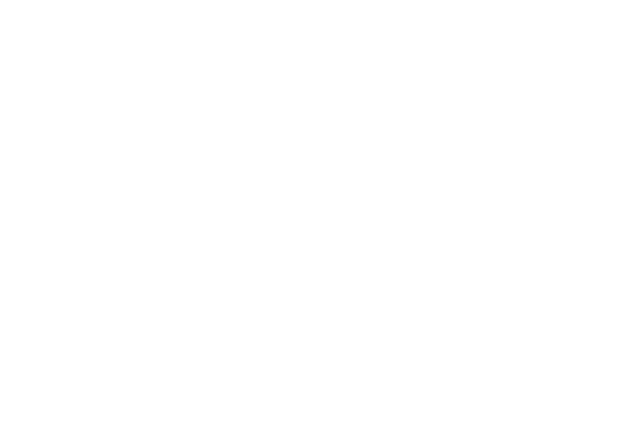
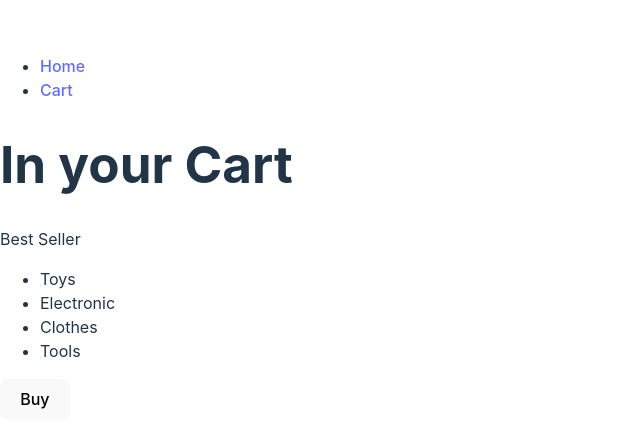
Before and after one commit to Will-Java-FS/Team2-Project1-AnupJacob-GiancarlosMarte-OscarRamirez-RalphSadca, a React (Vite) app in the folder React/Ecomm/: page /cart in a window 1280 px wide. Before the commit this address had no page. Shown: the part 171-618 px from the top of the page, without its empty margins (0-640 px from the left). Built offline with nearby package versions, Linux system fonts and the light colour scheme.

Commit message:
add main page and cart page

```diff
--- /dev/null
+++ b/React/Ecomm/src/Pages/cartpage.tsx
@@ -0,0 +1,12 @@
+import { Main } from "../components/maincomp"
+
+const CartPage = () => {
+    return(
+        <>
+        <h1>In your Cart</h1>
+        <Main/>
+        <button>Buy</button>
+        </>
+    )
+}
+export default CartPage
--- a/React/Ecomm/src/Pages/layout.tsx
+++ b/React/Ecomm/src/Pages/layout.tsx
@@ -6,7 +6,7 @@
         <nav>
             <ul>
                 <li>
-                    <Link to="/">Home</Link>
+                    <Link to="/main">Home</Link>
                 </li>
                 {/*<li>
                     <Link to="/login">Login</Link>
--- /dev/null
+++ b/React/Ecomm/src/Pages/mainpage.tsx
@@ -0,0 +1,10 @@
+import { Main } from "../components/maincomp"
+
+const MainPage = () => {
+    return(
+        <>
+        <Main/>
+        </>
+    )
+}
+export default MainPage
--- a/React/Ecomm/src/components/logincomp.tsx
+++ b/React/Ecomm/src/components/logincomp.tsx
@@ -1,4 +1,6 @@
-import { useRef, useState } from "react"
+//import { useRef, useState } from "react"
+
+import { Link } from "react-router-dom";
 
 export  default function Login(){
 
@@ -10,6 +12,7 @@
         Username: <input type="text"/><br></br>
         Password: <input type="text"/><br></br>
         <button>Login</button>
+        <Link to="/main">LoginLink</Link>
         </>
     )
 }
--- /dev/null
+++ b/React/Ecomm/src/components/maincomp.tsx
@@ -0,0 +1,16 @@
+export function Main(){
+
+  return(
+     <>
+     <p>Best Seller</p>
+     <ul>
+        <li>Toys</li>
+        <li>Electronic</li>
+        <li>Clothes</li>
+        <li>Tools</li>
+     </ul>
+
+     </>
+
+  )
+ }
--- a/React/Ecomm/src/main.tsx
+++ b/React/Ecomm/src/main.tsx
@@ -1,11 +1,13 @@
 import { StrictMode } from 'react'
 import { createRoot } from 'react-dom/client'
-import App from './App.tsx'
+//import App from './App.tsx'
 import './index.css'
 import Layout from './Pages/layout.tsx'
 import { BrowserRouter, Route, Routes } from 'react-router-dom'
 import Home from './Pages/home.tsx'
 import Login from './components/logincomp.tsx'
+import MainPage from './Pages/mainpage.tsx'
+import CartPage from './Pages/cartpage.tsx'
 
 createRoot(document.getElementById('root')!).render(
   <StrictMode>
@@ -14,6 +16,9 @@
       <Route index element={<Home/>}/>
       <Route path="/login" element={<Login/>}/>
         <Route path="/" element={<Layout/>}>
+          <Route path="/main" element={<MainPage/>}/>
+          <Route path="/cart" element={<CartPage/>}/>
+
            {/*<Route index element={<Home/>}/>*/}
 
         </Route>
```
